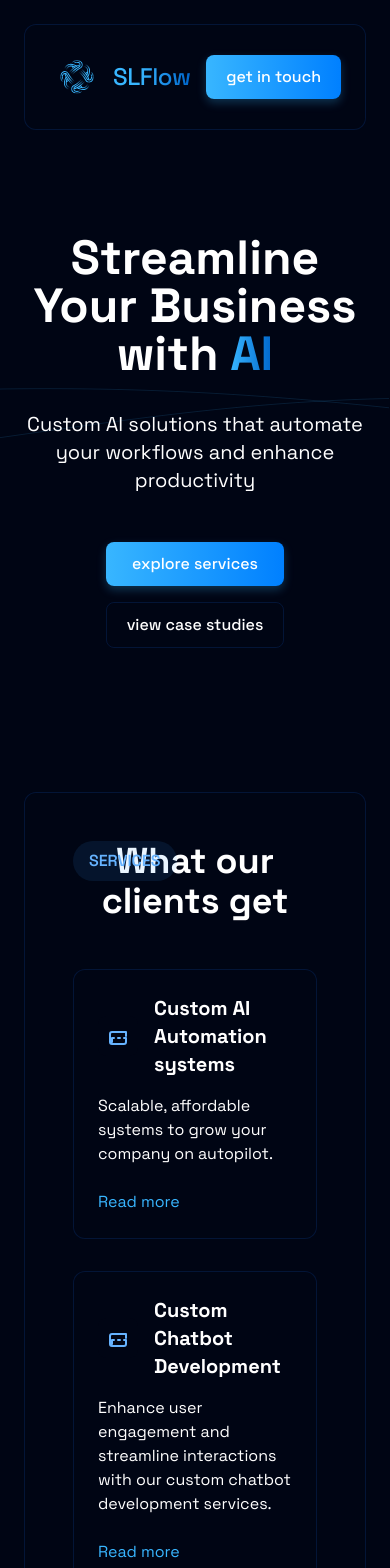
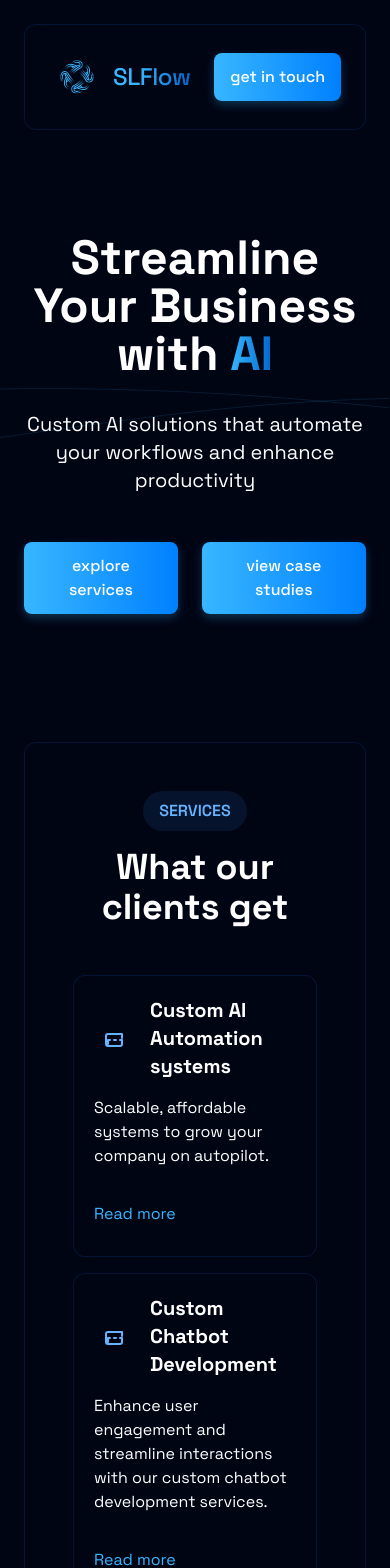
Before and after one commit to Streamlinedflow/streamlinedflow.com, a Next.js app in the folder streamlinedflow.com/: page / in a window 390 px wide. Shown: the top 1568 px of the page. Built offline with nearby package versions, Linux system fonts and the light colour scheme.

Commit message:
Mobile Changes

```diff
--- a/streamlinedflow.com/src/app/globals.css
+++ b/streamlinedflow.com/src/app/globals.css
@@ -476,3 +476,78 @@ select option:not([value=""]) {
 .select-with-placeholder label {
   display: none;
 }
+
+/* Add these mobile-specific styles at the end of your globals.css file */
+
+/* Mobile-specific adjustments */
+@media (max-width: 768px) {
+  /* Improve touch targets */
+  .nav-link,
+  .btn-gradient,
+  .btn-outline {
+    padding: 0.75rem 1rem;
+    min-height: 44px; /* Apple's recommended minimum touch target size */
+  }
+
+  /* Adjust card spacing for mobile */
+  .card {
+    padding: 1.25rem;
+  }
+
+  /* Improve form elements for touch */
+  input,
+  select,
+  textarea {
+    font-size: 16px; /* Prevents iOS zoom on focus */
+    padding: 0.75rem 1rem;
+    min-height: 44px;
+  }
+
+  /* Adjust section padding for mobile */
+  .section-padding {
+    padding-top: 3rem;
+    padding-bottom: 3rem;
+  }
+
+  /* Improve button spacing */
+  .flex-col.sm\:flex-row {
+    gap: 0.75rem;
+  }
+
+  /* Adjust grid gaps */
+  .grid {
+    gap: 1rem;
+  }
+
+  /* Improve footer spacing */
+  footer .grid {
+    gap: 2rem;
+  }
+
+  /* Make sure all interactive elements have sufficient touch area */
+  a, button, [role="button"] {
+    min-height: 44px;
+    min-width: 44px;
+    display: inline-flex;
+    align-items: center;
+    justify-content: center;
+  }
+
+  /* Improve form container spacing */
+  .form-container {
+    padding: 1.5rem;
+  }
+
+  /* Adjust accent tag position for mobile */
+  .accent-tag {
+    position: relative;
+    top: 0;
+    left: 0;
+    margin-bottom: 1rem;
+  }
+
+  /* Improve mobile menu animation */
+  .mobile-menu-open {
+    overflow: hidden;
+  }
+}
--- a/streamlinedflow.com/src/app/page.js
+++ b/streamlinedflow.com/src/app/page.js
@@ -3,8 +3,6 @@ import Link from 'next/link';
 import Image from 'next/image';
 import { useState, useEffect } from 'react';
 import AnimatedBackground from '@/components/AnimatedBackground';
-import AnimatedSection from '@/components/AnimatedSection';
-import { motion } from 'framer-motion';
 
 export default function Home() {
   const [formData, setFormData] = useState({
@@ -165,7 +163,6 @@ export default function Home() {
       {/* Content */}
       <div className="relative z-10">
         {/* Navigation */}
-        <AnimatedSection delay={0} type="fadeIn">
         <div className="container mx-auto py-6">
           <nav className="section-container !p-6">
             <div className="flex items-center justify-between">
@@ -195,43 +192,28 @@ export default function Home() {
             </div>
           </nav>
         </div>
-        </AnimatedSection>
 
         {/* Hero Section */}
-        <AnimatedSection delay={0.4} type="fadeUp" className="relative overflow-hidden">
-          <section className="container mx-auto py-20 px-4 relative z-10">
+        <section className="container mx-auto py-20 px-4">
           <div className="max-w-4xl mx-auto text-center">
-              <motion.div
-                initial={{ opacity: 0, y: 20 }}
-                animate={{ opacity: 1, y: 0 }}
-                transition={{
-                  duration: 0.6,
-                  delay: 0.4,
-                  ease: [0.22, 1, 0.36, 1]
-                }}
-                className="flex flex-col items-center relative"
-              >
             <h1 className="text-5xl md:text-7xl font-bold mb-8">
               <span className="gradient-text">Streamline Your Business with </span><span className="bg-gradient-to-r from-[#38b6ff] to-[#0066cc] text-transparent bg-clip-text">AI</span>
             </h1>
             <p className="text-xl md:text-2xl text-gray-300 mb-12 max-w-2xl mx-auto">
               Custom AI solutions that automate your workflows and enhance productivity
             </p>
-                <div className="flex flex-col sm:flex-row gap-4 justify-center">
+            <div className="flex justify-center gap-6">
               <Link href="/services" className="btn-gradient">
                 explore services
               </Link>
-                  <Link href="/#case-studies" className="btn-outline">
+              <Link href="/#case-studies" className="btn-gradient">
                 view case studies
               </Link>
             </div>
-              </motion.div>
           </div>
         </section>
-        </AnimatedSection>
 
         {/* Services Section */}
-        <AnimatedSection delay={0.1} type="scaleUp" scrollTriggered={true}>
         <section id="services" className="container mx-auto section-padding">
           <div className="section-container">
             <div className="max-w-6xl mx-auto">
@@ -278,10 +260,8 @@ export default function Home() {
             </div>
           </div>
         </section>
-        </AnimatedSection>
 
         {/* Case Studies Section */}
-        <AnimatedSection delay={0.1} type="fadeUp" scrollTriggered={true}>
         <section id="case-studies" className="container mx-auto section-padding">
           <div className="section-container">
             <div className="max-w-6xl mx-auto">
@@ -333,10 +313,8 @@ export default function Home() {
             </div>
           </div>
         </section>
-        </AnimatedSection>
 
         {/* How It Works Section */}
-        <AnimatedSection delay={0.1} type="scaleUp" scrollTriggered={true}>
         <section id="how-it-works" className="container mx-auto section-padding">
           <div className="section-container">
             <div className="max-w-6xl mx-auto">
@@ -376,10 +354,8 @@ export default function Home() {
             </div>
           </div>
         </section>
-        </AnimatedSection>
 
         {/* Contact Section */}
-        <AnimatedSection delay={0.1} type="fadeUp" scrollTriggered={true}>
         <section id="contact" className="container mx-auto section-padding">
           <div className="section-container">
           <div className="accent-tag">
@@ -387,6 +363,7 @@ export default function Home() {
                 </div>
             <div className="max-w-4xl mx-auto text-center">
               <div className="flex flex-col items-center relative">
+
                 <h2 className="text-4xl md:text-5xl font-bold mb-12 gradient-text text-center hover-gradient-line mx-auto">
                   Ready to Automate your Business?
                 </h2>
@@ -493,6 +470,7 @@ export default function Home() {
 
                   {/* Row 4: How can we help */}
                   <div>
+
                     <textarea
                       name="message"
                       value={formData.message}
@@ -515,10 +493,8 @@ export default function Home() {
             </div>
           </div>
         </section>
-        </AnimatedSection>
 
         {/* Footer */}
-        <AnimatedSection delay={0.1} type="fadeIn" scrollTriggered={true}>
         <footer style={{ borderTopColor: 'var(--color-border)' }} className="border-t">
           <div className="container mx-auto px-4 py-12">
             <div className="grid md:grid-cols-12 gap-8 mb-12">
@@ -538,6 +514,7 @@ export default function Home() {
                   </div>
                 </div>
                 <p className="text-gray-400 text-sm mt-4">
+
                 </p>
               </div>
 
@@ -563,6 +540,7 @@ export default function Home() {
               {/* CTA Column */}
               <div className="md:col-span-3 md:ml-4">
                 <h3 className="font-semibold mb-4 text-white">Streamline your Business</h3>
+
               </div>
             </div>
 
@@ -572,7 +550,6 @@ export default function Home() {
             </div>
           </div>
         </footer>
-        </AnimatedSection>
       </div>
     </main>
   );
```
Lines whose indentation alone changed are shown as unchanged.
